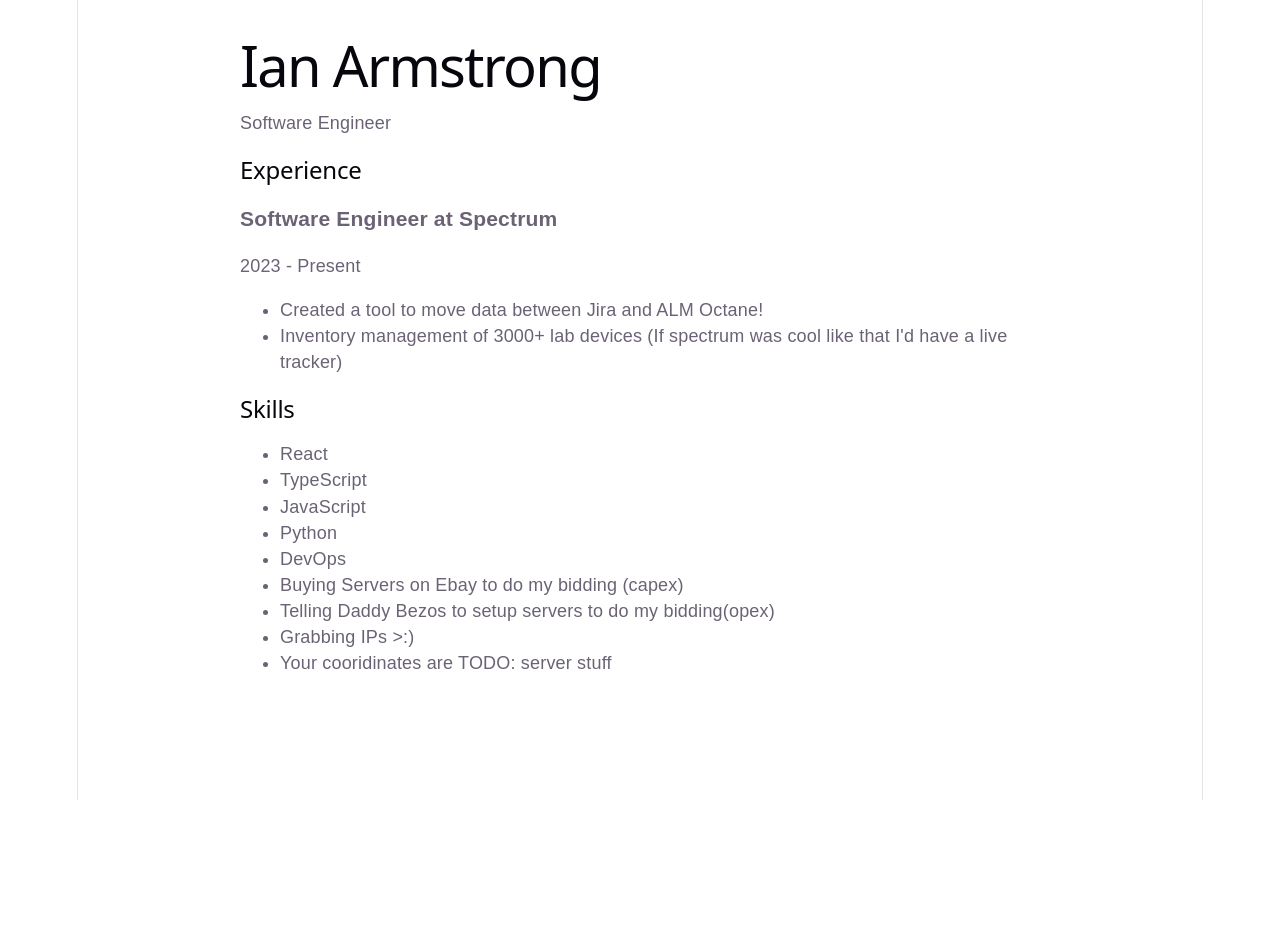
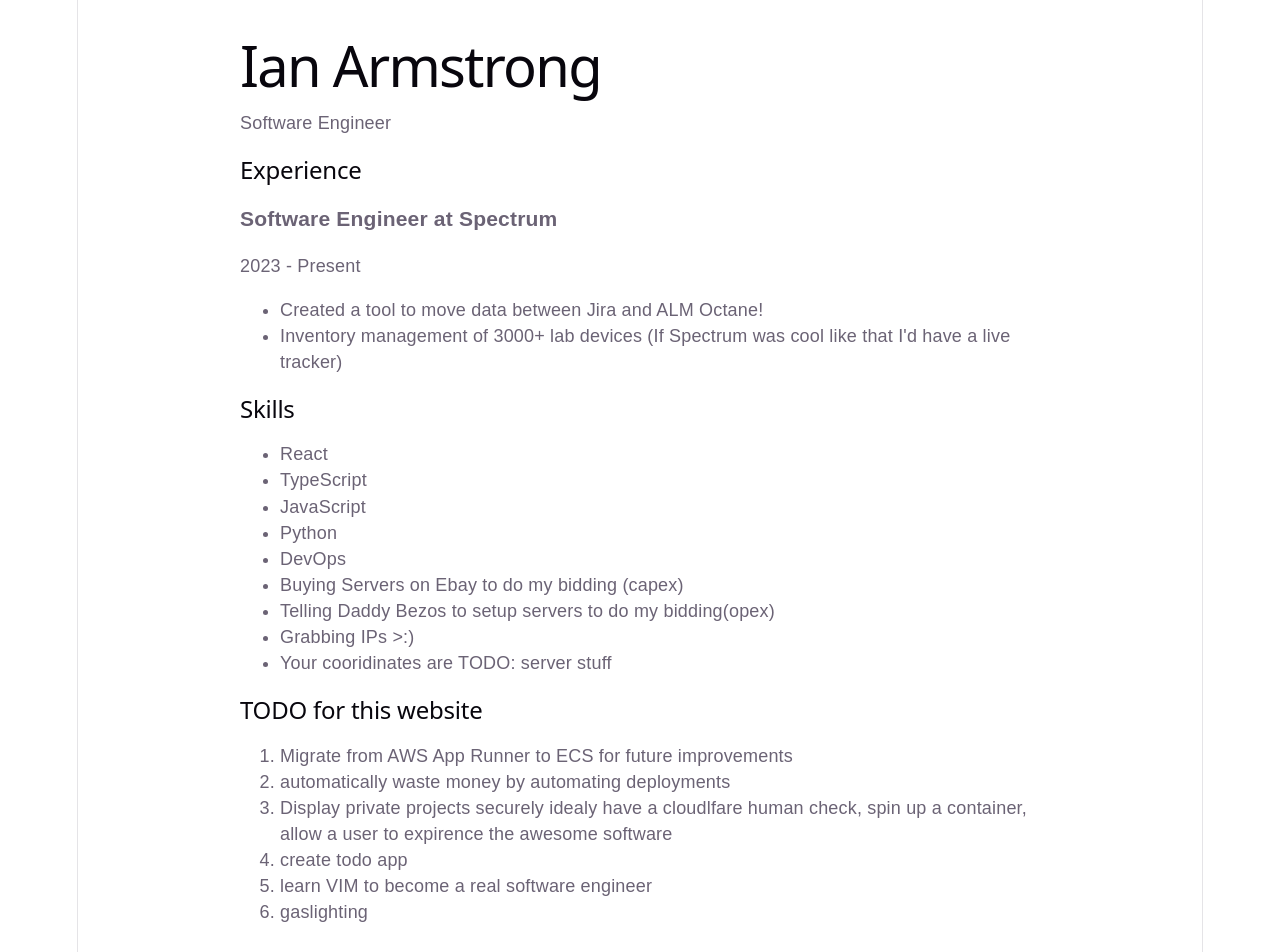
Before and after one commit to oal32/resume-oner, a React (Vite) app in the folder resume-client/: page / in a window 1280 px wide. Shown: the top 952 px of the page. Before the commit the page ends 800 px from the top, so only its background shows below. Built offline with nearby package versions, Linux system fonts and the light colour scheme.

Commit message:
update ui with task list

```diff
--- a/resume-client/src/Resume.tsx
+++ b/resume-client/src/Resume.tsx
@@ -15,7 +15,7 @@ const Resume: React.FC = () => {
           <p>2023 - Present</p>
           <ul>
             <li>Created a tool to move data between Jira and ALM Octane!</li>
-            <li>Inventory management of 3000+ lab devices (If spectrum was cool like that I'd have a live tracker)</li>
+            <li>Inventory management of 3000+ lab devices (If Spectrum was cool like that I'd have a live tracker)</li>
           </ul>
         </div>
       </section>
@@ -33,6 +33,17 @@ const Resume: React.FC = () => {
           <li>Your cooridinates are TODO: server stuff</li>
         </ul>
       </section>
+      <section>
+        <h2>TODO for this website</h2>
+        <ol>
+            <li>Migrate from AWS App Runner to ECS for future improvements</li>
+            <li>automatically waste money by automating deployments</li>
+            <li>Display private projects securely idealy have a cloudlfare human check, spin up a container, allow a user to expirence the awesome software</li>
+            <li>create todo app</li>
+            <li>learn VIM to become a real software engineer</li>
+            <li>gaslighting</li>
+        </ol>
+      </section>
     </div>
   );
 };
```
